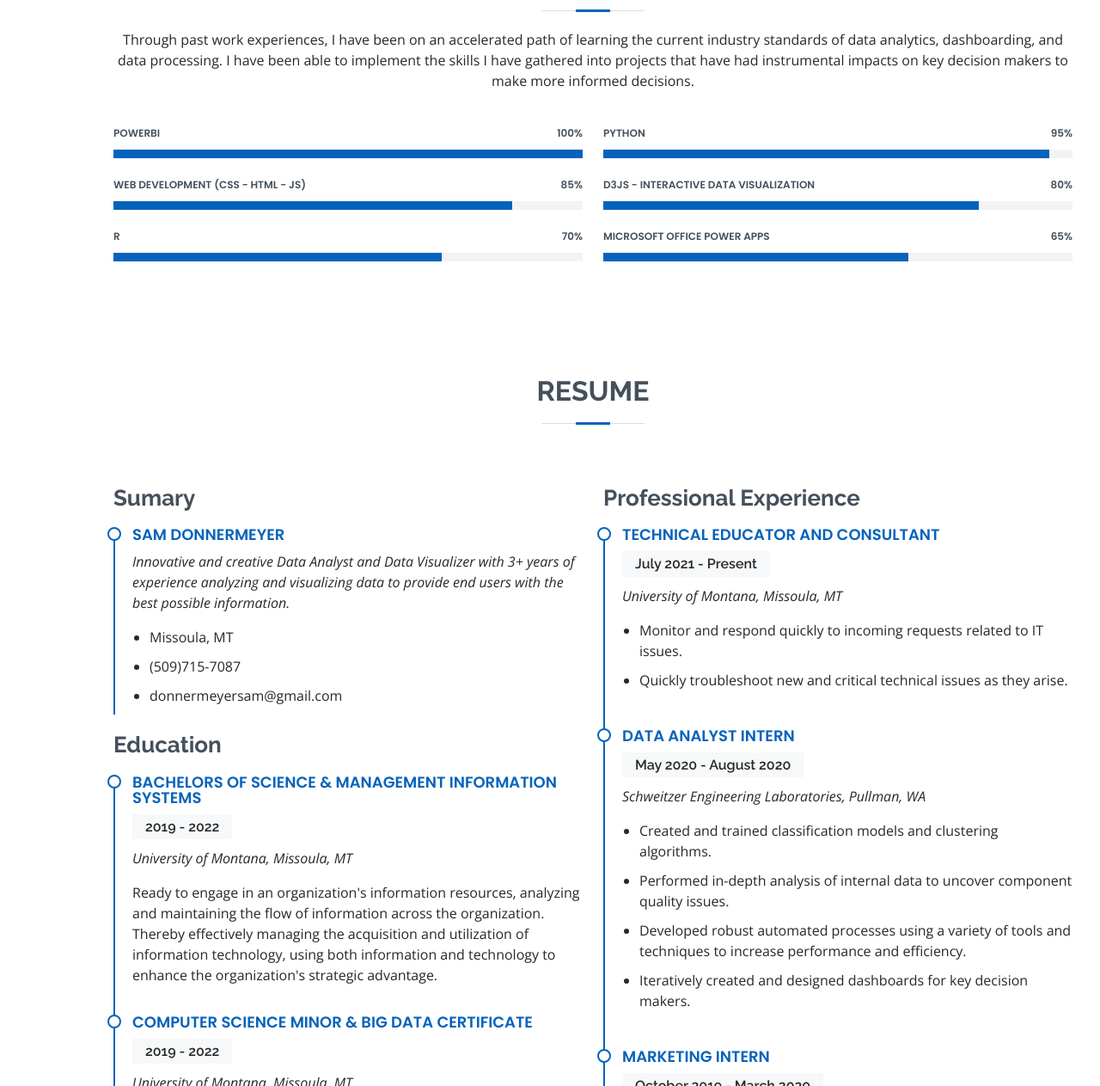
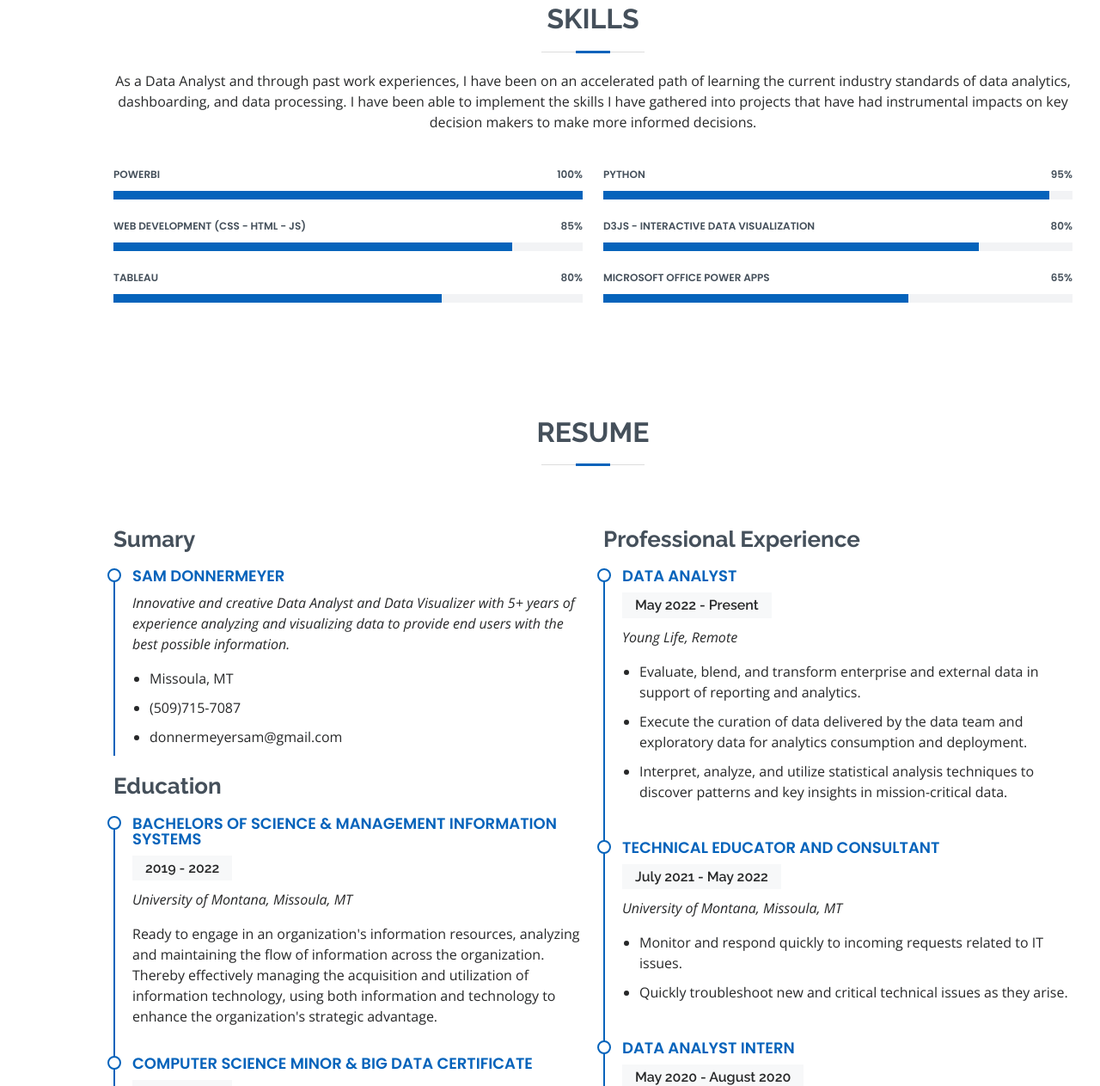
Before and after one commit to SamDonnermeyer/resume, a plain HTML site: page index.html in a window 1280 px wide. Shown: the part 1537-2800 px from the top of the page at 86% size. Drawn offline with nearby package versions, Linux system fonts and the light colour scheme.

Commit message:
Update index.html

```diff
--- a/index.html
+++ b/index.html
@@ -75,7 +75,7 @@
 
         <div class="section-title">
           <h2>About</h2>
-          <p>I am currently a senior at the University of Montana, studying Management Information Systems, minoring in Computer Science. I have had multiple years of experience working in the fields of Data Analytics, Marketing, Purchasing, and Logistics.</p>
+          <p>I have the privilege of delivering invaluable insights extracted from operational data to our end users. I take great satisfaction in crafting business intelligence reports and dashboards that adhere to industry-standard data visualization best practices, effectively conveying vital information to our business stakeholders. My extensive experience spans various industries, including Data Analytics, Marketing, Purchasing, and Logistics, providing me with a wealth of industry-specific knowledge.</p>
         </div>
 
         <div class="row">
@@ -90,7 +90,7 @@
             <div class="row">
               <div class="col-lg-6">
                 <ul>
-                  <li><i class="bi bi-chevron-right"></i> <strong>Status:</strong> <span>Open to Opportunities</span></li>
+                  <li><i class="bi bi-chevron-right"></i> <strong>Profession::</strong> <span>Data Analyst</span></li>
                   <li><i class="bi bi-chevron-right"></i> <strong>GitHub:</strong> <span><a href="https://github.com/SamDonnermeyer">GitHub Profile</a></span></li>
                   <li><i class="bi bi-chevron-right"></i> <strong>Phone:</strong> <span>(509)715-7087</span></li>
                   <li><i class="bi bi-chevron-right"></i> <strong>Email:</strong> <span>donnermeyersam@gmail.com</span></li>
@@ -98,7 +98,6 @@
               </div>
               <div class="col-lg-6">
                 <ul>
-                  <li><i class="bi bi-chevron-right"></i> <strong>Age:</strong> <span>20</span></li>
                   <li><i class="bi bi-chevron-right"></i> <strong>Degree:</strong> <span></span>Management Information Systems</li>
                   <li><i class="bi bi-chevron-right"></i> <strong>Minor:</strong> <span>Computer Science</span></li>
                   <li><i class="bi bi-chevron-right"></i> <strong>City:</strong> <span>Missoula, MT</span></li>
@@ -117,7 +116,7 @@
 
         <div class="section-title">
           <h2>Skills</h2>
-          <p>Through past work experiences, I have been on an accelerated path of learning the current industry standards of data analytics, dashboarding, and data processing. I have been able to implement the skills I have gathered into projects that have had instrumental impacts on key decision makers to make more informed decisions.</p>
+          <p>As a Data Analyst and through past work experiences, I have been on an accelerated path of learning the current industry standards of data analytics, dashboarding, and data processing. I have been able to implement the skills I have gathered into projects that have had instrumental impacts on key decision makers to make more informed decisions.</p>
         </div>
 
         <div class="row skills-content">
@@ -139,7 +138,7 @@
             </div>
 
             <div class="progress">
-              <span class="skill">R <i class="val">70%</i></span>
+              <span class="skill">Tableau<i class="val">80%</i></span>
               <div class="progress-bar-wrap">
                 <div class="progress-bar" role="progressbar" aria-valuenow="70" aria-valuemin="0" aria-valuemax="100"></div>
               </div>
@@ -190,7 +189,7 @@
             <h3 class="resume-title">Sumary</h3>
             <div class="resume-item pb-0">
               <h4>Sam Donnermeyer</h4>
-              <p><em>Innovative and creative Data Analyst and Data Visualizer with 3+ years of experience analyzing and visualizing data to provide end users with the best possible information.</em></p>
+              <p><em>Innovative and creative Data Analyst and Data Visualizer with 5+ years of experience analyzing and visualizing data to provide end users with the best possible information.</em></p>
               <ul>
                 <li>Missoula, MT</li>
                 <li>(509)715-7087</li>
@@ -215,8 +214,18 @@
           <div class="col-lg-6">
             <h3 class="resume-title">Professional Experience</h3>
             <div class="resume-item">
+              <h4>DATA ANALYST</h4>
+              <h5>May 2022 - Present</h5>
+              <p><em>Young Life, Remote</em></p>
+              <ul>
+                <li>Evaluate, blend, and transform enterprise and external data in support of reporting and analytics.</li>
+                <li>Execute the curation of data delivered by the data team and exploratory data for analytics consumption and deployment.</li>
+                <li>Interpret, analyze, and utilize statistical analysis techniques to discover patterns and key insights in mission-critical data.</li>
+              </ul>
+            </div>
+            <div class="resume-item">
               <h4>TECHNICAL EDUCATOR AND CONSULTANT</h4>
-              <h5>July 2021 - Present</h5>
+              <h5>July 2021 - May 2022</h5>
               <p><em>University of Montana, Missoula, MT</em></p>
               <ul>
                 <li>Monitor and respond quickly to incoming requests related to IT issues.</li>
```
